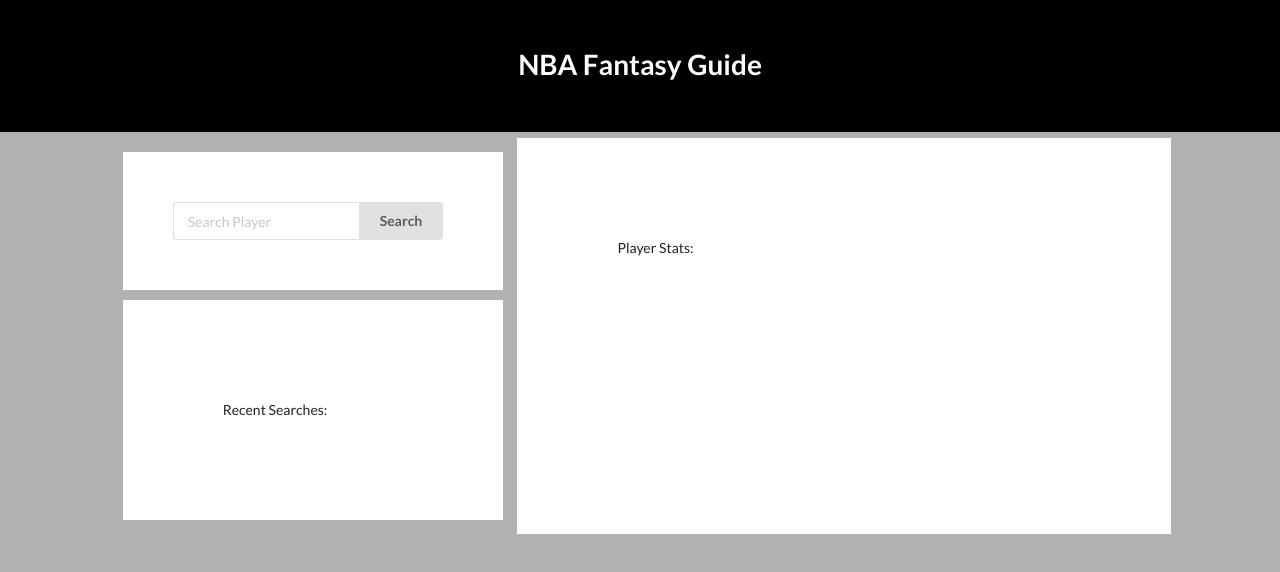
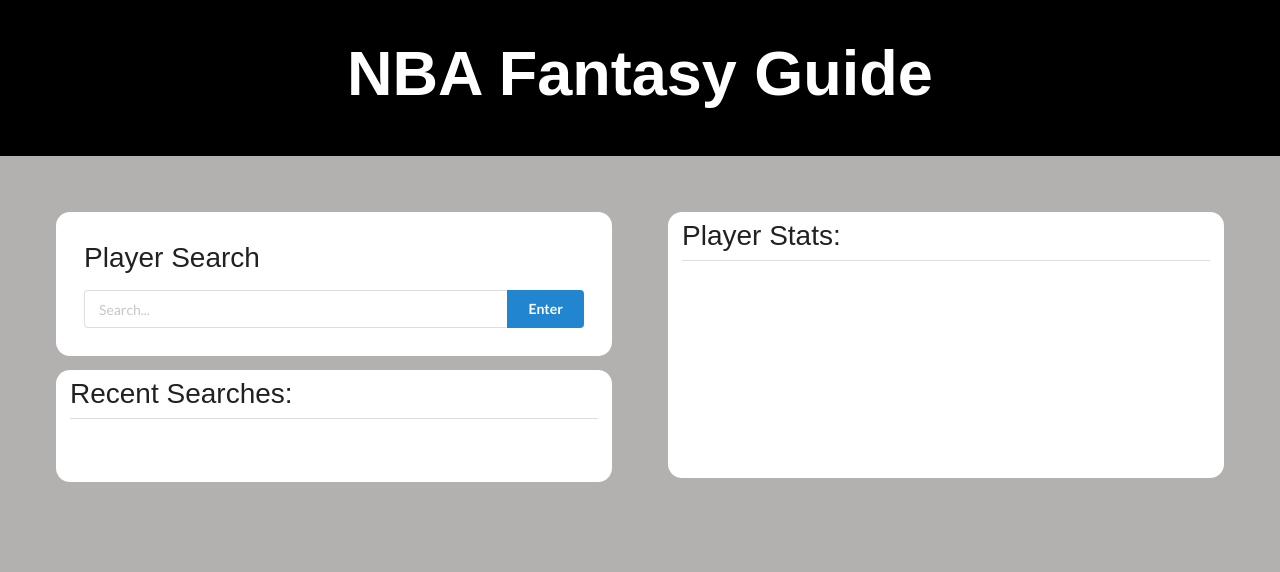
Before and after one commit to JLEAR749/Marvel-Movie-Selector, a plain HTML site: page index.html in a window 1280 px wide. Drawn offline with nearby package versions, Linux system fonts and the light colour scheme; a web font is replaced by a local one.

Commit message:
css updates

```diff
--- a/index.html
+++ b/index.html
@@ -5,6 +5,9 @@
   <meta charset="UTF-8">
   <meta http-equiv="X-UA-Compatible" content="IE=edge">
   <meta name="viewport" content="width=device-width, initial-scale=1.0">
+  <link rel="preconnect" href="https://fonts.googleapis.com">
+  <link rel="preconnect" href="https://fonts.gstatic.com" crossorigin>
+  <link href="https://fonts.googleapis.com/css2?family=Jockey+One&display=swap" rel="stylesheet">
   <link rel="stylesheet" href="https://cdn.jsdelivr.net/npm/semantic-ui@2.5.0/dist/semantic.min.css">
   <link rel="stylesheet" href="style.css">
   <title>Basketball Stats</title>
@@ -12,37 +15,48 @@
 
 <body>
 
-  <header class="ui fluid container" style="background-color: black; margin-bottom: 20px;    padding: 50px; ">
+  <header class="ui fluid container" id="header">
     <div>
-      <h1 class="ui centered header" style="color:white;">NBA Fantasy Guide</h1>
+      <h1 class="ui centered header" id="header-font">NBA Fantasy Guide</h1>
     </div>
   </header>
 
-  <main class="ui stackable centered grid">
+  <main class="ui two column stackable centered grid" id="main">
 
-   <!--  <div class="column">
-      <div id= title box></div>
-    </div> -->
+    <div class="column">
+      <div class="row" id="player-form">
+        <h2>Player Search</h2>
+        <form id="user-form" class="ui fluid action input">
+          <input type="text" id="player" placeholder="Search..."/>
+          <button class="ui primary button">Enter</button>
+        </form>
 
-    <div class="ui two five wide column">
 
-      <div class="row" style="padding: 50px; background-color: white; margin-bottom: 10px;">
-        <form id="user-form" class="ui action input">
-          <input type="text" id="player" placeholder="Search Player"/>
-          <button class="ui button">Search</button>
-        </form>
+
+
+
+
+
+
+
+
+
+
+
       </div>
 
-      <div class="row" style="padding: 100px; background-color: white;">
+      <div class="row" id="recent">
         <div id="searchx">Recent Searches:</div>
+        <div class="ui divider"></div>
       </div>
-
     </div>
 
-    <div class="eight wide column" style="padding: 100px; background-color: white;">
-      <div id="Playerstats">Player Stats:</div>
+    <div class="column" >
+      <div class="row" id="stats">
+        <div id="Playerstats">Player Stats:</div>
+        <div class="ui divider"></div>
+      </div>
     </div>
-
   </main>
 
   <script src="https://cdn.jsdelivr.net/npm/jquery@3.6.1/dist/jquery.min.js"></script>
--- a/script.js
+++ b/script.js
@@ -23,7 +23,7 @@ var formSubmitHandler = function (event) {
 
 
   } else {
-    alert('Please enter a valid player name');
+    alert('Please enter a valid name')
   }
 };
 
--- a/style.css
+++ b/style.css
@@ -1,3 +1,49 @@
 body {
-    background-color:rgb(179, 176, 176);
+    background-color:rgb(179, 176, 176)
 }
+
+
+#main {
+    margin: 2em;
+}
+#header {
+    margin-bottom: 1.25em;
+    background-color: black;
+    padding: 3em;
+
+}
+
+#header-font {
+    font-family: 'Jockey One', sans-serif;
+    color: white;
+    font-size: 4.5em;
+}
+
+h2, #searchx, #Playerstats {
+    font-family: 'Jockey One', sans-serif;
+    font-size: 2em;
+    font-weight: lighter;
+}
+
+#player-form {
+    padding: 2em;
+    background-color: white;
+    margin: 1em;
+    border-radius: 1em;
+}
+
+#recent {
+    min-height: 8em;
+    background-color: white;
+    padding: 1em;
+    margin: 1em;
+    border-radius: 1rem;
+}
+
+#stats {
+    min-height: 19em;
+    background-color: white;
+    padding: 1em;
+    margin: 1em;
+    border-radius: 1em;
+}
```
